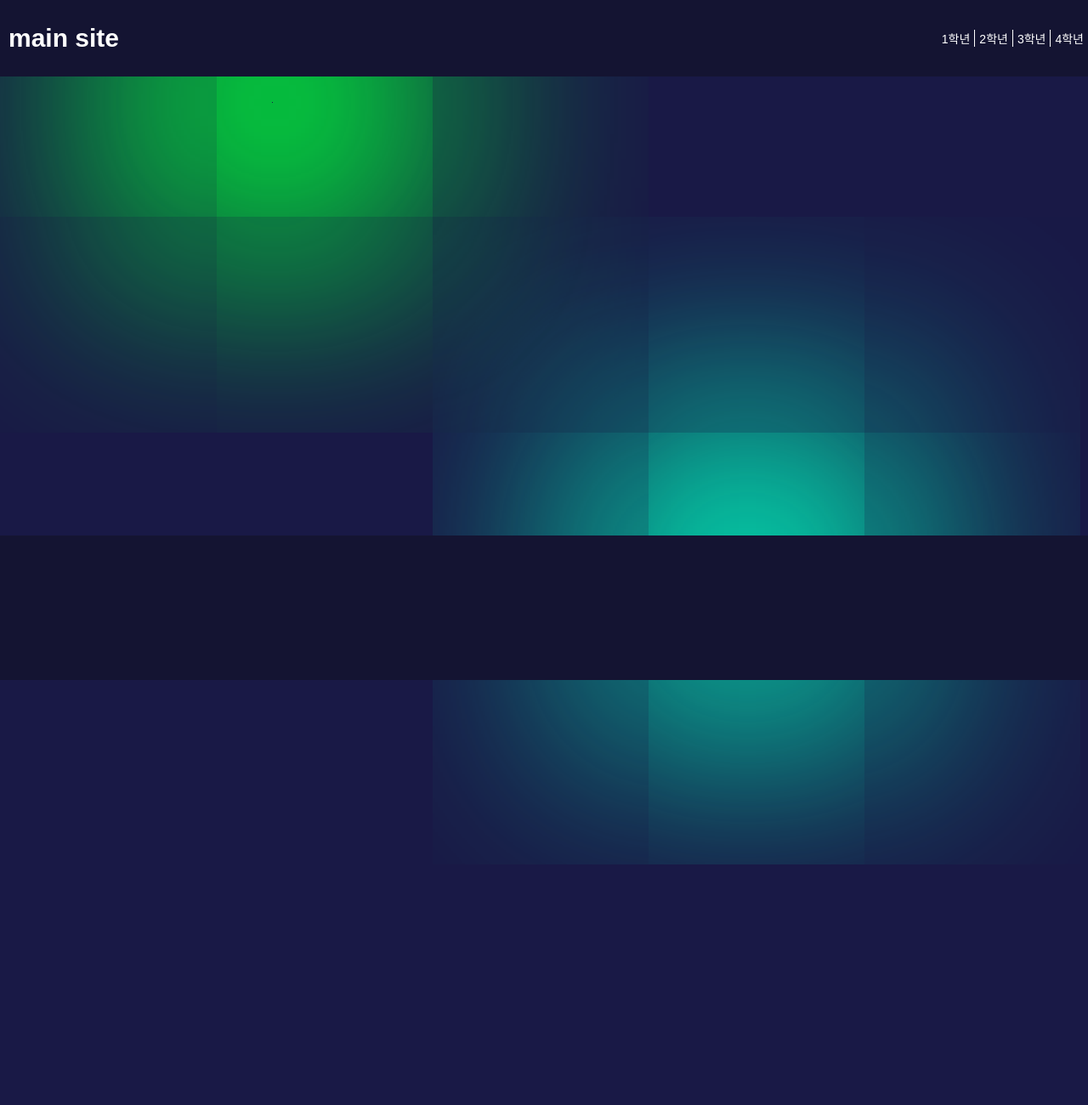
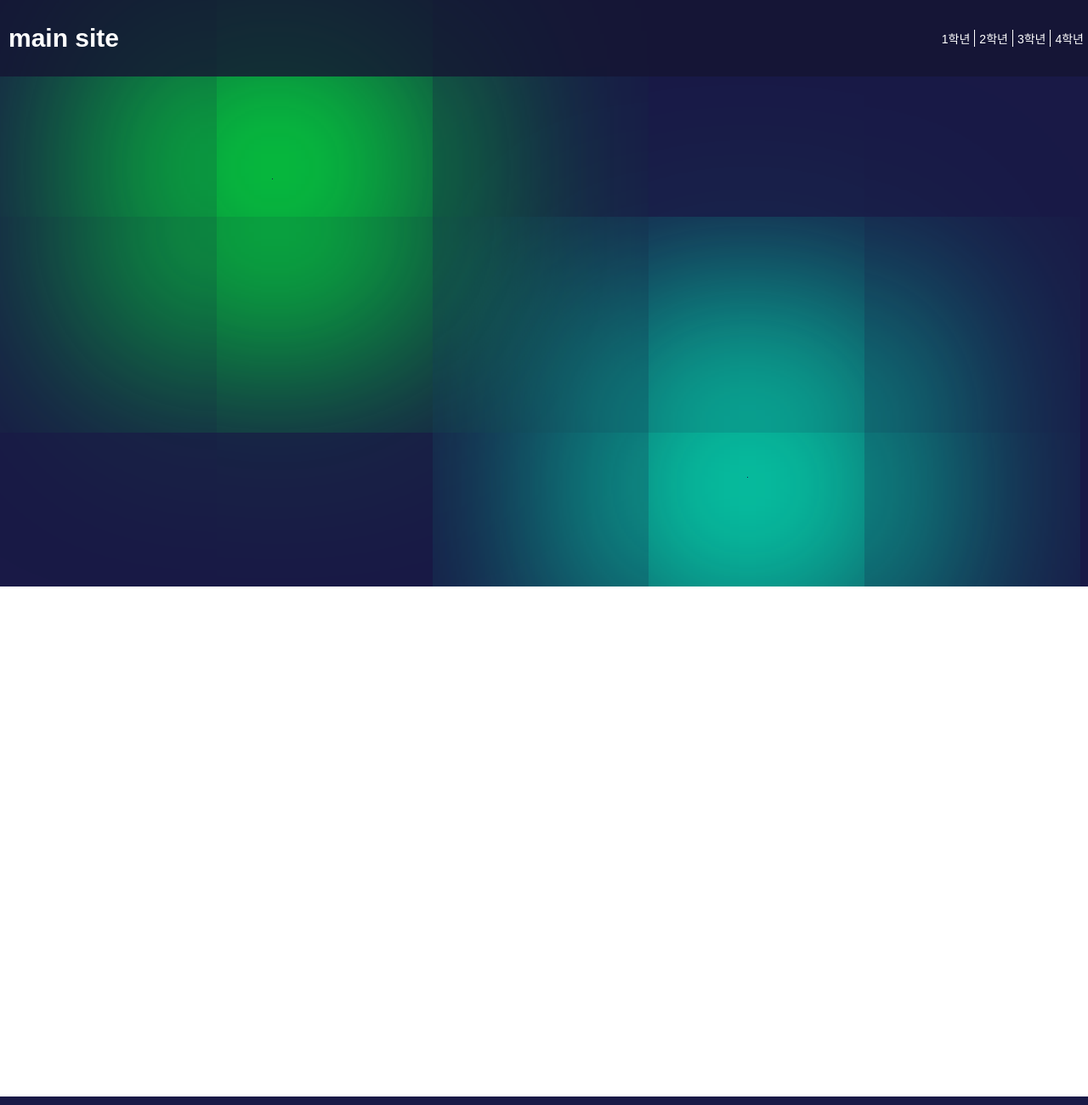
Before and after one commit to sjw3823/sjw3823.github.io, a plain HTML site: page index.html in a window 1280 px wide. Shown: the top 1300 px of the page at 85% size. Drawn offline with Linux system fonts and the light colour scheme.

Commit message:
Update index.html

```diff
--- a/index.html
+++ b/index.html
@@ -17,22 +17,22 @@
 
         body
         {
-            position:absolute;
-            top:0px;
+            position: relative;
+            top: 0px;
             margin: 0;
-            width:100%;
-            height:100%;
-            background-color:rgb(25,25,70);
+            width: 100%;
+            height: 1600px;
+            background-color: rgb(25,25,70);
 
         }
 
         header
         {
-            position:absolute;
+            position:relative;
             top:0;
             width:100%;
             height:90px;
-            background-color:rgb(20,20,50);
+            background-color:rgba(20,20,50,0.8);
             display: flex;
             flex-direction: row;
             flex-wrap: nowrap;
@@ -43,12 +43,14 @@
 
         main
         {
+            position:relative;
             width:100%;
-            height:70%;
+            height:1340px;
         }
 
         #main_1
         {
+            position:relative;
             width:100%;
             height:600px;
         }
@@ -120,17 +122,25 @@
         }
         footer
         {
-            position:absolute;
+            position:relative;
             bottom:0px;
             width:100%;
             height:170px;
-            background-color:rgb(20,20,50);
+            background-color:rgba(20,20,50,0.8);
             display: flex;
             flex-direction: row;
             flex-wrap: nowrap;
             align-content: center;
             justify-content: space-between;
             align-items: center;
+        }
+
+        #main_2
+        {
+            background-color:white;
+            position:relative;
+            width:100%;
+            height:600px;
         }
 
 
@@ -151,12 +161,13 @@
     </header>
     <main>
         <div id="main_1">
-        <div id="box_shadow_1"></div>
-        <div id="box_shadow_2"></div>
+            <div id="box_shadow_1"></div>
+            <div id="box_shadow_2"></div>
+        </div>
+        <div id="main_2">
         </div>
     </main>
     <footer>
 
     </footer>
 </body>
-</html>
```
